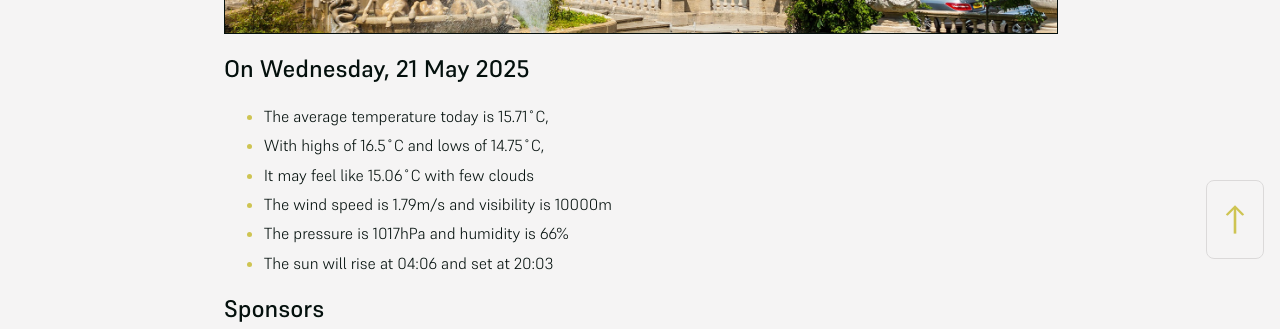
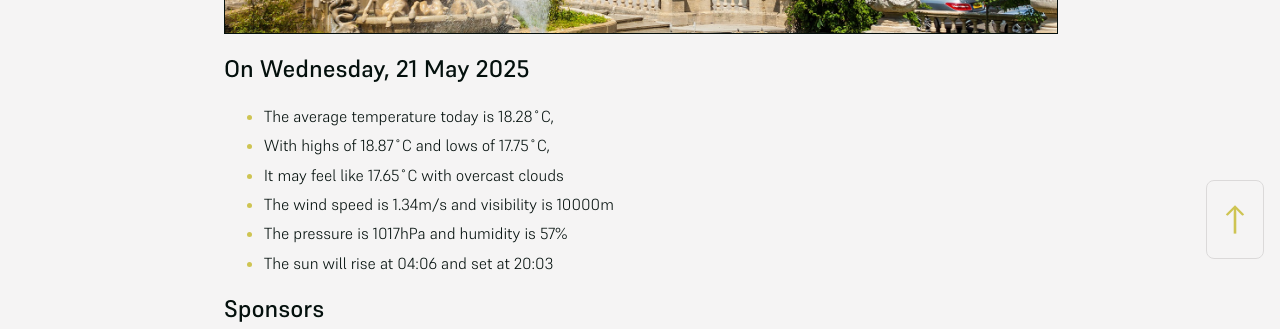
Before and after one commit to mat-0/cheltenham-open-data, a Jekyll site: the page built from index.md, in a window 1280 px wide. Shown: the part 625-954 px from the top of the page. Built offline with Jekyll 4.4.1, drawn with Linux system fonts in a browser that asks for light colours.

Commit message:
Updated 2025-05-21 11:57:48

```diff
--- a/index.md
+++ b/index.md
@@ -10,11 +10,11 @@ seo: Menu
 <!-- weather_marker starts -->
 ## On Wednesday, 21 May 2025
 
-- The average temperature today is 15.71˚C,
-- With highs of 16.5˚C and lows of 14.75˚C,
-- It may feel like 15.06˚C with few clouds
-- The wind speed is 1.79m/s and visibility is 10000m
-- The pressure is 1017hPa and humidity is 66%
+- The average temperature today is 18.28˚C,
+- With highs of 18.87˚C and lows of 17.75˚C,
+- It may feel like 17.65˚C with overcast clouds
+- The wind speed is 1.34m/s and visibility is 10000m
+- The pressure is 1017hPa and humidity is 57%
 - The sun will rise at 04:06 and set at 20:03
 
 <!-- weather_marker ends -->
```
Also changed, not shown: _data/flood.json (+5 -27 lines), _pages/fix-my-street.md (+2 -2 lines), _pages/news.md (+14 -14 lines).
